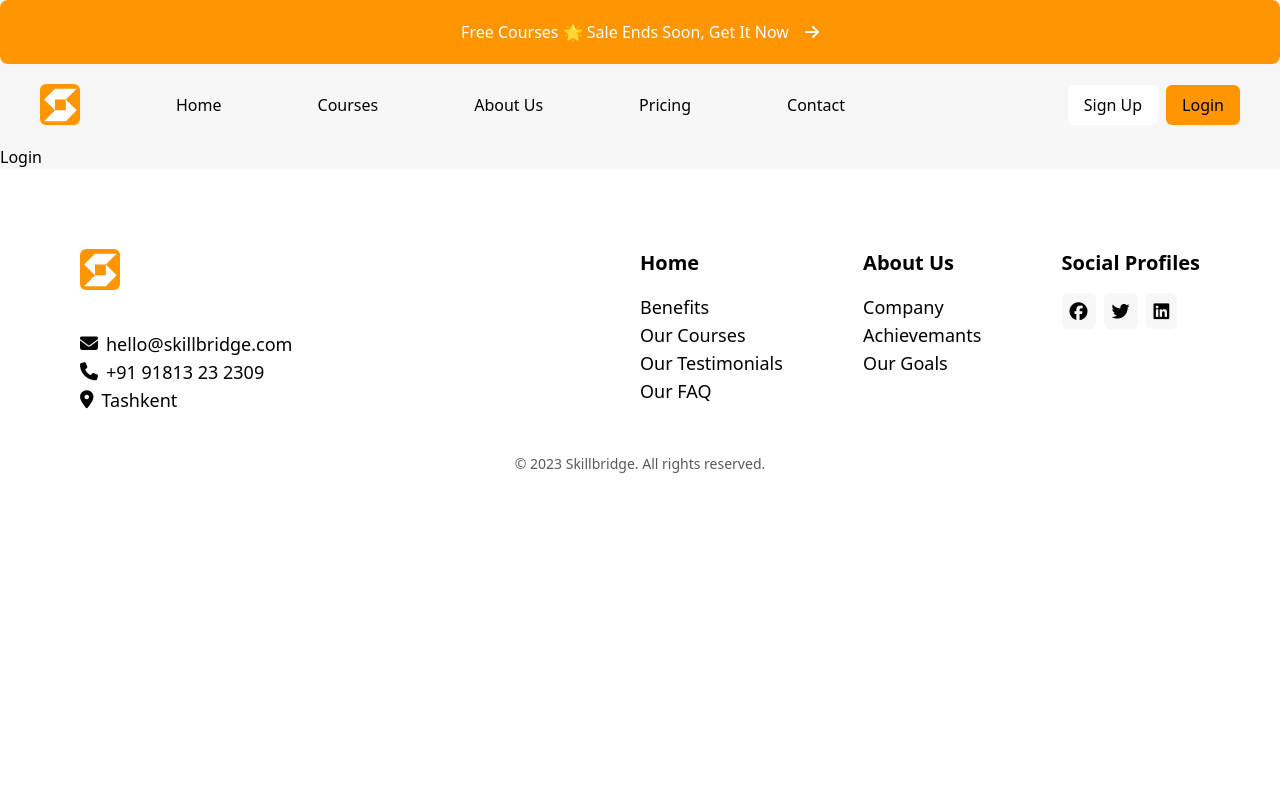
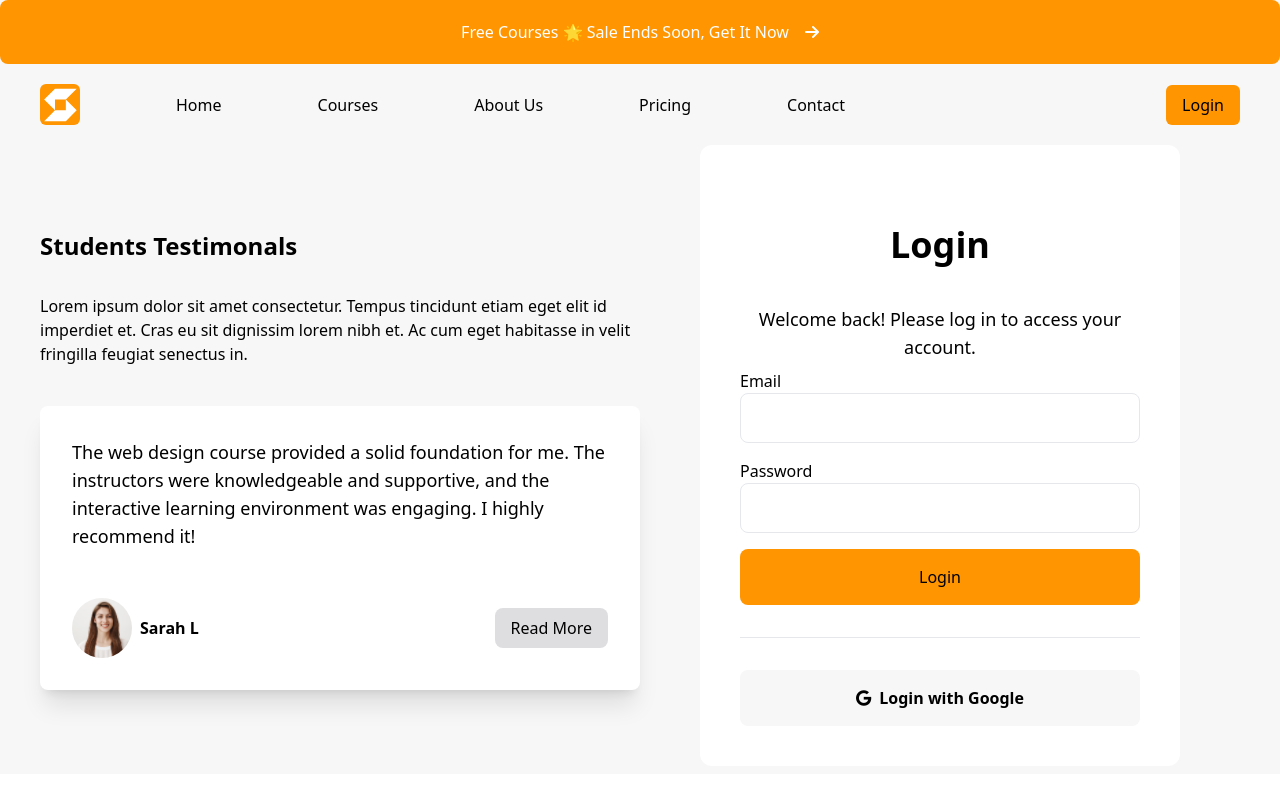
Before and after one commit to ruslancoderuzb2204/Learning-Center, a React (Vite) app: page /login in a window 1280 px wide. Shown: the top 800 px of the page. Built offline with nearby package versions, Linux system fonts and the light colour scheme.

Commit message:
login and pricing

```diff
--- a/src/containers/CourseHeaader.jsx
+++ b/src/containers/CourseHeaader.jsx
@@ -16,7 +16,7 @@ const Header = ({ title, text, id }) => {
           onClick={() => viewCourse(id)}
           className="px-4 text-base sm:text-sm font-semibold inline-block sm:mt-2 py-2 md:px-2 md:py-1 xs:mt-2 bg-slate-200 rounded-md"
         >
-          View All
+          View Course
         </button>
       </div>
     </div>
--- a/src/containers/Header.jsx
+++ b/src/containers/Header.jsx
@@ -1,21 +1,31 @@
-import { NavLink } from "react-router-dom";
+import { NavLink, useNavigate } from "react-router-dom";
 import { Logo } from "../constants/Logo";
 import { useState } from "react";
 import Modal from "./Modal";
+
 const Header = () => {
+  const userData = JSON.parse(localStorage.getItem("userData"));
+  const navigate = useNavigate();
   const [openModal, setOpenModal] = useState(false);
-  const toogleModal = () => {
+  const toggleModal = () => {
     setOpenModal(true);
+  };
+  const logOutHandle = () => {
+    const confirmData = confirm("Are you Sure?");
+    if (confirmData) {
+      localStorage.removeItem("userData");
+      navigate("login");
+    }
   };
 
   return (
     <div className="max-w-[1920px] relative mx-auto md:text-sm">
-      <div className=" mx-auto flex items-center gap-4 justify-center text-white md:py-2 md:px-4  py-5 px-7 rounded-lg bg-[#FF9500]">
+      <div className=" mx-auto flex items-center gap-4 justify-center text-white md:py-2 md:px-4 py-5 px-7 rounded-lg bg-[#FF9500]">
         <p>Free Courses 🌟 Sale Ends Soon, Get It Now</p>
         <i className="fa-solid text-white fa-arrow-right"></i>
       </div>
-      <div className="py-5 text-md flex md:py-3 md:px-5   items-center justify-between px-10  mx-auto ">
-        <div className="flex items-center sm:block   gap-20  lg:gap-10 md:gap-5  ">
+      <div className="py-5 text-md flex md:py-3 md:px-5 items-center justify-between px-10 mx-auto">
+        <div className="flex items-center sm:block gap-20 lg:gap-10 md:gap-5">
           <NavLink to="/">
             <Logo />
           </NavLink>
@@ -66,21 +76,30 @@ const Header = () => {
         </div>
         <div className="block sm:flex gap-2">
           <div className="flex gap-2">
-            <NavLink className="px-4 py-2 bg-white rounded-md" to="login">
-              Sign Up
-            </NavLink>
-            <NavLink className="bg-[#FF9500] rounded-md px-4 py-2" to="login">
-              Login
-            </NavLink>
+            {userData ? (
+              <button
+                onClick={logOutHandle}
+                className="px-4 py-2 bg-red-400 rounded-md"
+              >
+                LogOut
+              </button>
+            ) : (
+              <NavLink
+                className="bg-[#FF9500] rounded-md px-4 py-2"
+                to={userData ? "/" : "login"}
+              >
+                Login
+              </NavLink>
+            )}
           </div>
           <div className="hidden sm:block">
-            <button onClick={toogleModal} className="p-2">
+            <button onClick={toggleModal} className="p-2">
               <i className="fa-solid fa-bars "></i>
             </button>
           </div>
         </div>
       </div>
-            <div>{openModal && <Modal setOpenModal={setOpenModal} />}</div>
+      <div>{openModal && <Modal setOpenModal={setOpenModal} />}</div>
     </div>
   );
 };
--- a/src/layouts/RootLayout.jsx
+++ b/src/layouts/RootLayout.jsx
@@ -3,6 +3,7 @@ import Header from "../containers/Header";
 import Footer from "../containers/Footer";
 
 const RootLayout = () => {
+  const userData = JSON.parse(localStorage.getItem("userData"));
   return (
     <>
       <header className="bg-[#F7F7F8] max-w-[1920px] mx-auto md:text-sm">
--- a/src/pages/CoursesOpenPage/CoursesOpenPage.jsx
+++ b/src/pages/CoursesOpenPage/CoursesOpenPage.jsx
@@ -6,7 +6,6 @@ const CoursesOpenPage = () => {
   const { id } = useParams();
   const datas = data[id - 1];
   const { title, text, singleImg, theme } = datas;
-  console.log(datas);
   return (
     <div className="px-10 lg:px-8 md:px-6 sm:px-4 xs:px-2">
       <Header title={title} text={text} />
--- a/src/pages/CoursesOpenPage/components/Header.jsx
+++ b/src/pages/CoursesOpenPage/components/Header.jsx
@@ -1,6 +1,6 @@
 const Header = ({ text, title }) => {
   return (
-    <div className="grid grid-cols-2 sm:grid-cols-1 sm:text-center mb-10 2xl:mb-8 xl:mb-6 lg:mb-4 md:mb-2  sm:mb-4 sm:px-8 items-center gap-4 md:gap-2  py-10 lg:py-8 md:py-6 sm:py-4 xs:py-2">
+    <div className="grid grid-cols-2 sm:grid-cols-1 sm:text-center mb-10 2xl:mb-8 xl:mb-6 lg:mb-4 md:mb-2  sm:mb-4 sm:px-8 items-center gap-4 md:gap-2   p-10 lg:p-8 md:p-6 sm:p-4 xs:p-2">
       <h1 className="text-4xl lg:text-2xl md:text-xl  font-semibold">
         {title}
       </h1>
--- a/src/pages/Home/components/OurPricing.jsx
+++ b/src/pages/Home/components/OurPricing.jsx
@@ -17,7 +17,7 @@ const OurPricing = () => {
     <div>
       <Header title="Our Pricing" />
       <div className="bg-white">
-        <div className="grid grid-cols-2 md:grid-cols-1 gap-10 md:gap-5 p-10 lg:p-6">
+        <div className="grid grid-cols-2 sm:grid-cols-1 gap-10 md:gap-5 p-10 lg:p-6">
           <OurPricingCard
             title="Free Plan"
             freePlanTrue={freePlanTrue}
@@ -25,10 +25,10 @@ const OurPricing = () => {
             price="0"
           />
           <OurPricingCard
-            title="Free Plan"
+            title="Pro Plan"
             freePlanTrue={freePlanTrue}
             freePlanFalse={freePlanFalse}
-            price="0"
+            price="79"
           />
         </div>
       </div>
--- a/src/pages/Home/components/Questions.jsx
+++ b/src/pages/Home/components/Questions.jsx
@@ -10,7 +10,7 @@ const Questions = () => {
     "Can I download the course materials for offline access?",
   ];
   return (
-    <div className="flex md:block justify-between  gap-10 md:gap-5 p-10 lg:p-6">
+    <div className="flex sm:block justify-between  gap-10 md:gap-5 p-10 lg:p-6">
       <div className="w-1/3 md:w-full">
         <h2 className="text-3xl lg:text-2xl md:text-xl sm:text-base font-semibold">
           Frequently <br /> Asked Questions
@@ -24,7 +24,7 @@ const Questions = () => {
         </button>
       </div>
       <div className="p-16 w-2/3 md:w-full md:mt-3 border-2  rounded-lg lg:p-10 md:p-5">
-        {data.map((item,index) => (
+        {data.map((item, index) => (
           <QuestionsCard key={index} item={item} />
         ))}
       </div>
--- a/src/pages/Login/Login.jsx
+++ b/src/pages/Login/Login.jsx
@@ -1,7 +1,86 @@
+import { useState } from "react";
+import { userImg2 } from "../Home/constants";
+import { useNavigate } from "react-router-dom";
+
 const Login = () => {
+  const [email, setEmail] = useState("");
+  const navigate = useNavigate();
+  const [password, setPassword] = useState("");
+
+  const handleSubmit = (e) => {
+    e.preventDefault();
+    localStorage.setItem("userData", JSON.stringify({ email, password }));
+    setEmail("");
+    setPassword("");
+    navigate("/");
+  };
+
   return (
-    <div>Login</div>
-  )
-}
+    <div className="grid grid-cols-2 sm:flex sm:flex-col sm:flex-col-reverse sm:gap-4 items-center px-10 lg:px-8 md:px-6 sm:px-4 xs:px-2">
+      <div className="sm:p-6">
+        <h2 className="text-2xl lg:text-xl md:text-base mb-8 lg:mb-6 md:mb-4 font-semibold">
+          Students Testimonals
+        </h2>
+        <p className="mb-10 xl:mb-8 lg:mb-6 sm:mb-4">
+          Lorem ipsum dolor sit amet consectetur. Tempus tincidunt etiam eget
+          elit id imperdiet et. Cras eu sit dignissim lorem nibh et. Ac cum eget
+          habitasse in velit fringilla feugiat senectus in.
+        </p>
+        <div className="p-8 md:p-4 bg-white rounded-lg shadow-xl">
+          <p className="pb-12 lg:pb-8 md:pb-4 text-lg md:text-base">
+            The web design course provided a solid foundation for me. The
+            instructors were knowledgeable and supportive, and the interactive
+            learning environment was engaging. I highly recommend it!
+          </p>
+          <div className="flex items-center justify-between">
+            <div className="flex items-center gap-2">
+              <img className="rounded-full" src={userImg2} alt="Sarah" />
+              <h2 className="text-base font-semibold">Sarah L</h2>
+            </div>
+            <button className="px-4 py-2 bg-[#dedee1] rounded-lg">
+              Read More
+            </button>
+          </div>
+        </div>
+      </div>
+      <div className="bg-white w-4/5 sm:w-full sm:px-10 xs:px-4 mx-auto rounded-xl mb-2 p-10 lg:p-8 md:p-6 h-auto">
+        <h2 className="text-center text-4xl lg:text-2xl md:text-xl sm:text-base my-10 lg:my-8 md:my-4 sm:my-2 font-semibold">
+          Login
+        </h2>
+        <p className="text-center text-lg lg:text-base md:text-sm mb-2">
+          Welcome back! Please log in to access your account.
+        </p>
+        <form onSubmit={handleSubmit}>
+          <label>
+            Email
+            <input
+              className="w-full p-6 text-2xl sm:py-2 lg:text-xl mb-4 h-10 block border rounded-lg"
+              type="text"
+              value={email}
+              onChange={(e) => setEmail(e.target.value)}
+            />
+          </label>
+          <label>
+            Password
+            <input
+              className="w-full p-6 md:p-4 text-2xl sm:py-2 lg:text-xl h-10 block  border rounded-lg"
+              type="password"
+              value={password}
+              onChange={(e) => setPassword(e.target.value)}
+            />
+          </label>
+          <button className="w-full text-center sm:py-2 py-4 rounded-lg mt-4 bg-[#FF9500]">
+            Login
+          </button>
+        </form>
+        <div className="bg-gray-200 w-full my-8 lg:my-6 md:my-4 h-[1px] "></div>
+        <button className="bg-[#F7F7F8] w-full py-4 sm:py-2 rounded-lg font-semibold">
+          <i className="fa-brands fa-google pr-2"> </i>
+          Login with Google
+        </button>
+      </div>
+    </div>
+  );
+};
 
-export default Login
+export default Login;
--- /dev/null
+++ b/src/pages/NotFound/NotFound.jsx
@@ -0,0 +1,24 @@
+import { Link } from "react-router-dom";
+
+export default function NotFound() {
+    return (
+      <>
+        <main className="grid min-h-full place-items-center bg-white px-6 py-24 sm:py-32 lg:px-8">
+          <div className="text-center">
+            <p className="text-base font-semibold text-indigo-600">404</p>
+            <h1 className="mt-4 text-3xl font-bold tracking-tight text-gray-900 sm:text-5xl">Page not found</h1>
+            <p className="mt-6 text-base leading-7 text-gray-600">Sorry, we couldn’t find the page you’re looking for.</p>
+            <div className="mt-10 flex items-center justify-center gap-x-6">
+              <Link
+                to="/"
+                className="rounded-md bg-indigo-600 px-3.5 py-2.5 text-sm font-semibold text-white shadow-sm hover:bg-indigo-500 focus-visible:outline focus-visible:outline-2 focus-visible:outline-offset-2 focus-visible:outline-indigo-600"
+              >
+                Go back home
+              </Link>
+
+            </div>
+          </div>
+        </main>
+      </>
+    )
+  }
--- a/src/pages/index.js
+++ b/src/pages/index.js
@@ -5,4 +5,6 @@ import CoursesOpenPage from "./CoursesOpenPage/CoursesOpenPage";
 import Home from "./Home/Home";
 import Login from "./Login/Login";
 import Pricing from "./Pricing/Pricing";
-export { Contact, Pricing, Login, CoursesOpenPage, Courses, About, Home };
+import NotFound from "./NotFound/NotFound";
+
+export { Contact, Pricing, Login,NotFound, CoursesOpenPage, Courses, About, Home };
--- a/src/routes/routes.jsx
+++ b/src/routes/routes.jsx
@@ -6,11 +6,13 @@ import {
   CoursesOpenPage,
   Login,
   Pricing,
+  NotFound,
 } from "../pages";
 
 import RootLayout from "../layouts/RootLayout";
 import { createBrowserRouter, RouterProvider } from "react-router-dom";
 const Routes = () => {
+  const userData = JSON.parse(localStorage.getItem("userData"));
   const router = createBrowserRouter([
     {
       path: "/",
@@ -46,6 +48,10 @@ const Routes = () => {
           path: "contact",
           element: <Contact />,
         },
+        {
+          path: "*",
+          element: <NotFound />,
+        },
       ],
     },
   ]);
```
Also changed, not shown: src/pages/Pricing/Pricing.jsx (+39 -4 lines).
